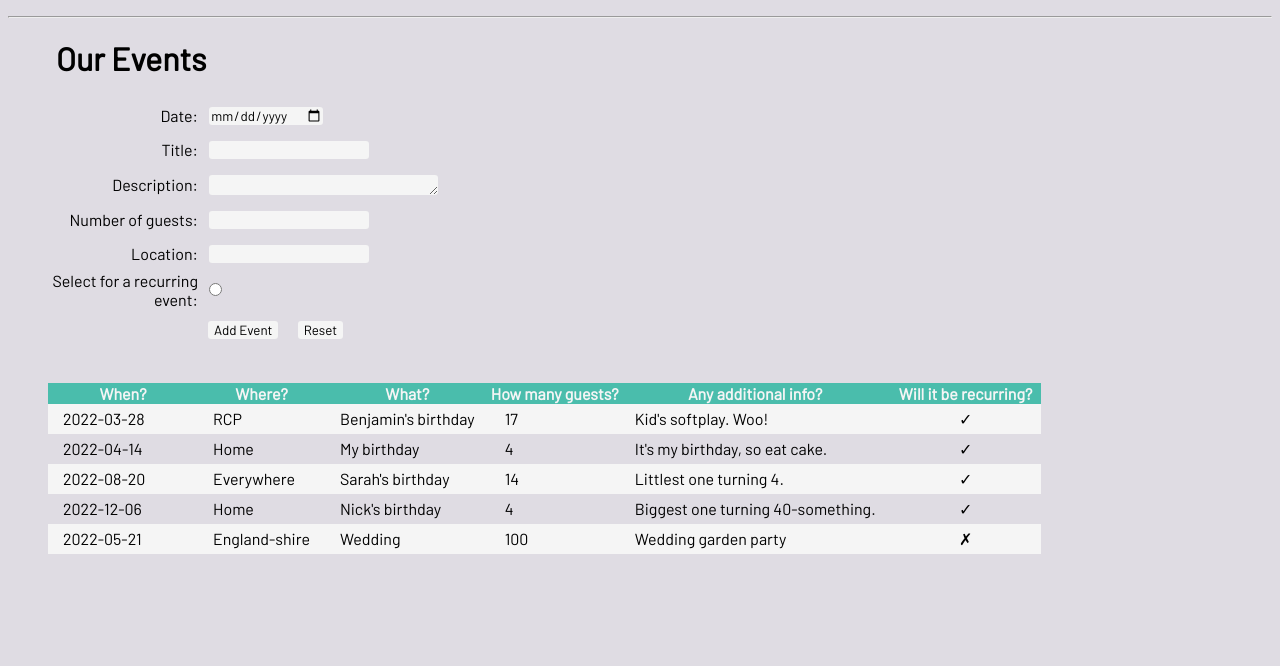
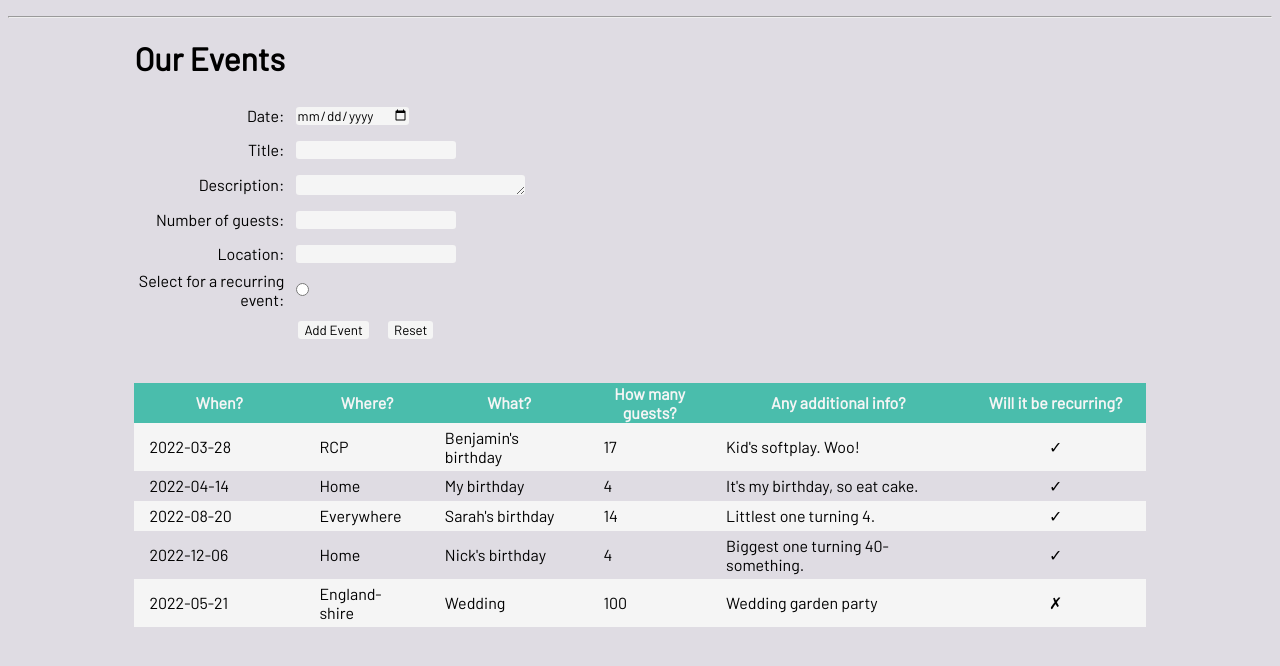
Before and after one commit to AnnaW86/web_programming_homework1, a Flask app: page /events in a window 1280 px wide. Shown: the part 35-701 px from the top of the page. Run offline with Flask 2, Linux system fonts and the light colour scheme.

Commit message:
updating css with combinators

```diff
--- a/static/style.css
+++ b/static/style.css
@@ -4,37 +4,30 @@ body {
 }
 
 body > main {
-    width: 70%;
+    width: 80%;
     margin: auto;
 }
 
-h1 {
-    margin-left: 48px;
+body > nav > ul {
+    list-style: none;
 }
 
-ul {
-    list-style: none;
-}
-a {
+body > nav > ul > li > a {
     text-decoration: none;
 }
 
-#form label {
+body > main > form > div > label {
     display: inline-block;
     width: 150px;
-    margin-left: 40px;
+    /* margin-left: 40px; */
     text-align: end;
 }
 
-#form * {
+body > main > form * {
     vertical-align: middle;
 }
 
-#date {
-    font-family: 'Barlow', sans-serif;
-}
-
-input, textarea {
+body > main > form > div > input, textarea {
     margin: 8px;
     border-radius: 3px;
     border: none;
@@ -43,33 +36,32 @@ input, textarea {
 }
 
 #submit_reset_group {
-    margin-left: 186px;
+    margin-left: 150px;
     margin-bottom: 32px;
     padding: 4px 6px;
     font-family: 'Barlow', sans-serif;
 }
 
-#table {
-    margin-left: 40px;
+body > main > table {
     border: 1x solid black;
     border-collapse: collapse;
 }
 
-table th {
+body > main > table th {
     background-color: #4ABDAC;
     color: whitesmoke;
 }
 
-table td {
+body > main > table td {
     padding: 5px 15px;
     width: auto;
 }
 
-td:nth-child(1) {width: 120px}
+body > main > table tr td:nth-child(1) {width: 140px}
 
-td:nth-child(6) {
-    width: 120px;
+body > main > table tr td:last-child {
+    width: 150px;
     text-align: center;
 }
 
-tr:nth-child(even) {background-color: whitesmoke}
+body > main > table tr:nth-child(even) {background-color: whitesmoke}
--- a/templates/base.html
+++ b/templates/base.html
@@ -19,9 +19,10 @@
         </ul>
     </nav>
     <hr>
-
+    <main>
     {% block content %}
 
     {%endblock%}
+    </main>
 </body>
 </html>
```
